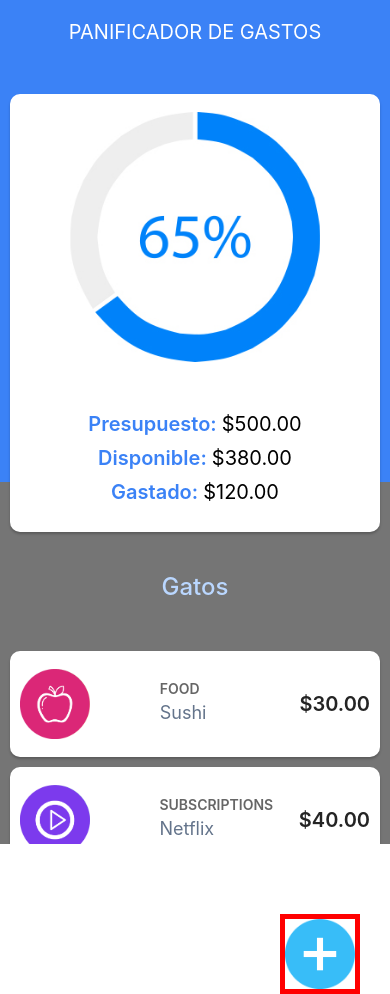
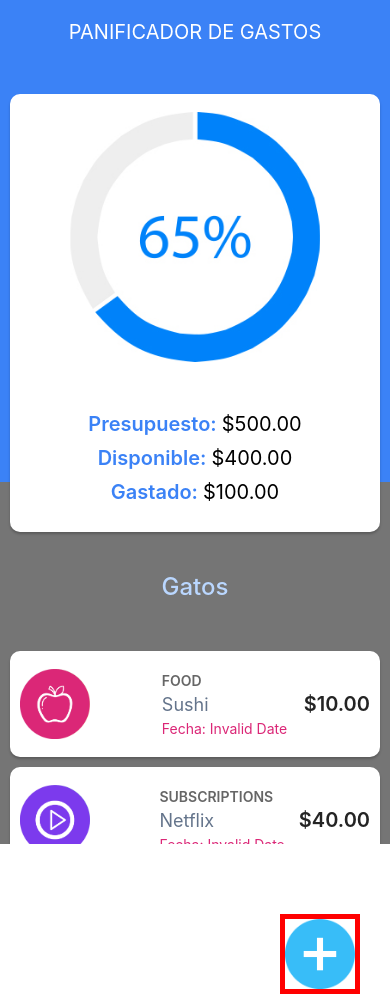
Before and after one commit to Lautaro261/planificadorApp, a React Native app: screen / in a window 390 px wide. Built offline with nearby package versions, Linux system fonts and the light colour scheme.

Commit message:
se agregó funcionalidad de modificar un gasto jeje

```diff
--- a/App.js
+++ b/App.js
@@ -23,11 +23,14 @@ const App = () => {
   const [isAvalidBudget, setIsAvalidBudget] = useState(true); //cambiar a false
   const [budget, setBudget] = useState(500);
   const [costs, setCosts] = useState([
-    {id: 1, quantity: 30, name: 'Sushi', category: 'food'},
+    {id: 1, quantity: 10, name: 'Sushi', category: 'food'},
     {id: 2, quantity: 40, name: 'Netflix', category: 'subscriptions'},
     {id: 3, quantity: 50, name: 'Paseo', category: 'divers'},
   ]); // array de gastos (expenses)
   const [modalAvailable, setModalAvailable] = useState(false); //cambiar a false
+  const [costState, setCostState] = useState({})
+
+
   StatusBar.setBackgroundColor('#3B82F6'); // Cambia el color aquí al que desees
   StatusBar.setBarStyle('light-content'); // Cambia el estilo de los iconos en la barra de notificaciones (light-content o dark-content)
 
@@ -54,6 +57,7 @@ const App = () => {
 
     //Añadir el nuevo gasto al state
     cost.id = idGenerator();
+    cost.date = Date.now();
     setCosts([...costs, cost]);
     setModalAvailable(!modalAvailable);
 
@@ -76,7 +80,12 @@ const App = () => {
           )}
         </View>
 
-        {isAvalidBudget && <ListCots costs={costs} />}
+        {isAvalidBudget && <ListCots
+        costs={costs}
+        setModalAvailable={setModalAvailable}
+        modalAvailable={modalAvailable}
+        setCostState={setCostState}
+        />}
       </ScrollView>
 
       {modalAvailable && (
@@ -85,6 +94,8 @@ const App = () => {
             modalAvailable={modalAvailable}
             setModalAvailable={setModalAvailable}
             handlerCosts={handlerCosts}
+            setCostState={setCostState}
+            costState={costState}
           />
         </Modal>
       )}
--- a/src/components/BudgetControl.jsx
+++ b/src/components/BudgetControl.jsx
@@ -19,7 +19,7 @@ const BudgetControl = ({budget, costs}) => {
     const totalAvailableAmount = budget - totalExpended;
     console.log('calculo de disponible:', totalAvailableAmount);
     setAvailableAmount(totalAvailableAmount);
-  }, []);
+  }, [costs]);
 
   return (
     <View style={styles.container}>
--- a/src/components/Card.jsx
+++ b/src/components/Card.jsx
@@ -1,7 +1,7 @@
 import React from 'react';
 import {View, Text, StyleSheet, Pressable, Image} from 'react-native';
 import globalStyles from '../styles';
-import {formatearCantidad} from '../helpers';
+import {formatearCantidad, formatearFecha} from '../helpers';
 
 const diccionaryIcons = {
   saving: require('../img/icono_ahorro.png'),
@@ -13,9 +13,17 @@ const diccionaryIcons = {
   divers: require('../img/icono_gastos.png'),
 };
 
-const Card = ({cost}) => {
-  const {name, category, id, quantity} = cost;
+const Card = ({cost, setModalAvailable, modalAvailable, setCostState}) => {
+  const {name, category, id, quantity, date} = cost;
+
+  const handlerPress = ()=>{
+    setModalAvailable(!modalAvailable)
+    setCostState(cost)
+  }
+
+
   return (
+    <Pressable onPress={handlerPress}>
       <View style={styles.container}>
         <View style={styles.content}>
           <View style={styles.contentImage}>
@@ -25,10 +33,12 @@ const Card = ({cost}) => {
           <View style={styles.containerText}>
             <Text style={styles.category}>{category}</Text>
             <Text style={styles.name}>{name}</Text>
+            <Text style={styles.date}>Fecha: {formatearFecha(date)}</Text>
           </View>
           <Text style={styles.quantity}>{formatearCantidad(quantity)}</Text>
         </View>
       </View>
+    </Pressable>
   );
 };
 
@@ -68,6 +78,10 @@ const styles = StyleSheet.create({
     color: '#64748B',
     marginBottom: 5,
   },
+  date: {
+    fontWeight: '400',
+    color: '#DB2777',
+  },
   quantity: {
     fontSize: 20,
     fontWeight: '600',
--- a/src/components/Form.jsx
+++ b/src/components/Form.jsx
@@ -1,25 +1,49 @@
-import React, {useState} from 'react';
+import React, {useEffect, useState} from 'react';
 import {View, Text, Pressable, StyleSheet, TextInput} from 'react-native';
 import {Picker} from '@react-native-picker/picker';
 import globalStyles from '../styles';
 
-const Form = ({modalAvailable, setModalAvailable, handlerCosts}) => {
+const Form = ({
+  modalAvailable,
+  setModalAvailable,
+  handlerCosts,
+  setCostState,
+  costState
+ }) => {
+
   const [name, setName] = useState('');
   const [quantity, setQuantity] = useState('');
   const [category, setCategory] = useState('');
+  const [id, setId]=useState('')
+
+  useEffect(()=>{
+    if(costState?.name){
+      setName(costState.name)
+      setQuantity(costState.quantity)//arreglar problema con string o numero
+      setCategory(costState.category)
+      setId(costState.id)
+
+    }else{
+
+    }
+  },[costState])
+
 
   return (
     <View style={styles.container}>
       <View>
         <Pressable
           style={styles.btnCancelar}
-          onPress={() => setModalAvailable(!modalAvailable)}>
+          onPress={() => {
+            setModalAvailable(!modalAvailable)
+            setCostState({})
+            }}>
           <Text style={styles.btnCancelarText}>Cancelar</Text>
         </Pressable>
       </View>
 
       <View style={styles.form}>
-        <Text style={styles.title}>Nuevo Gato</Text>
+        <Text style={styles.title}>{costState?.name? 'Editar': 'Nuevo'} Gasto</Text>
         <View style={styles.campo}>
           <Text style={styles.label}>Nombre Gasto</Text>
           <TextInput
@@ -69,7 +93,7 @@ const Form = ({modalAvailable, setModalAvailable, handlerCosts}) => {
             handlerCosts({name, quantity, category});
           }}
           style={styles.submitBtn}>
-          <Text style={styles.submitText}>Agregar Gasto</Text>
+          <Text style={styles.submitText}>{costState?.name? 'Guardar': 'Agregar'} Gasto</Text>
         </Pressable>
       </View>
     </View>
--- a/src/components/ListCosts.jsx
+++ b/src/components/ListCosts.jsx
@@ -2,7 +2,7 @@ import React from 'react';
 import {View, StyleSheet, Text, Pressable} from 'react-native';
 import Card from './Card';
 
-const ListCots = ({costs}) => {
+const ListCots = ({costs, setModalAvailable, modalAvailable, setCostState}) => {
   return (
     <View style={styles.container}>
       <Text style={styles.title}>Gatos</Text>
@@ -10,7 +10,13 @@ const ListCots = ({costs}) => {
       {costs.length === 0 ? (
         <Text style={styles.notCosts}>No hay gastos Agregados</Text>
       ) : (
-        costs.map(cost => <Card cost={cost} key={cost.id} />)
+        costs.map(cost => <Card
+            cost={cost}
+            key={cost.id}
+            setModalAvailable={setModalAvailable}
+            modalAvailable={modalAvailable}
+            setCostState={setCostState}
+             />)
       )}
     </View>
   );
--- a/src/helpers/index.js
+++ b/src/helpers/index.js
@@ -11,3 +11,14 @@ export const idGenerator = () => {
 
   return random + fecha;
 };
+
+export const formatearFecha = (date)=>{
+  const dateNew = new Date(date)
+  const opciones = {
+    year:'2-digit',
+    month:'2-digit',
+    day:'2-digit'
+  }
+
+  return dateNew.toLocaleDateString('es-ES', opciones)
+}
```
Lines whose indentation alone changed are shown as unchanged.
